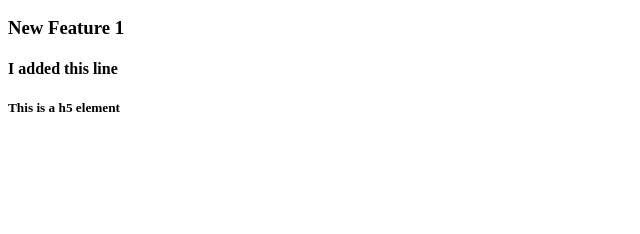
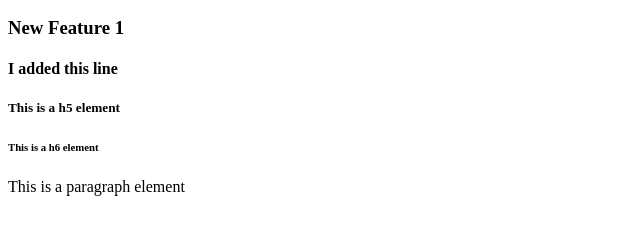
Before and after one commit to jimmza/git_practice, a plain HTML site: page index.html in a window 1280 px wide. Shown: the part 110-344 px from the top of the page, without its empty margins (0-640 px from the left). Drawn offline with Linux system fonts and the light colour scheme.

Commit message:
Add <h6>, <p>, and <ul> elements

```diff
--- a/index.html
+++ b/index.html
@@ -12,5 +12,8 @@
     <h3>New Feature 1</h3>
     <h4>I added this line</h4>
     <h5>This is a h5 element</h5>
+    <h6>This is a h6 element</h6>
+    <p>This is a paragraph element</p>
+    <ul></ul>
 </body>
 </html>
```
